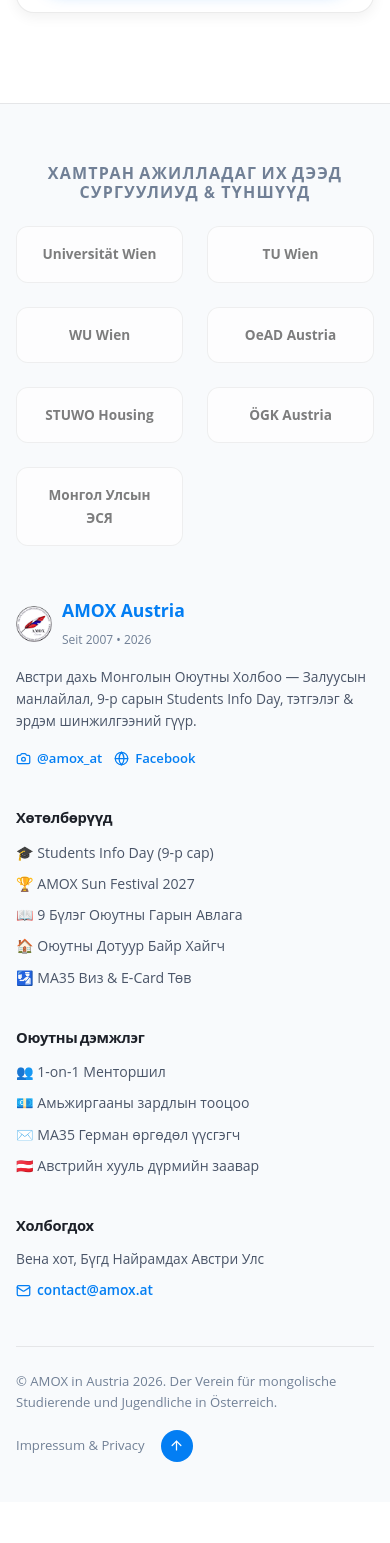
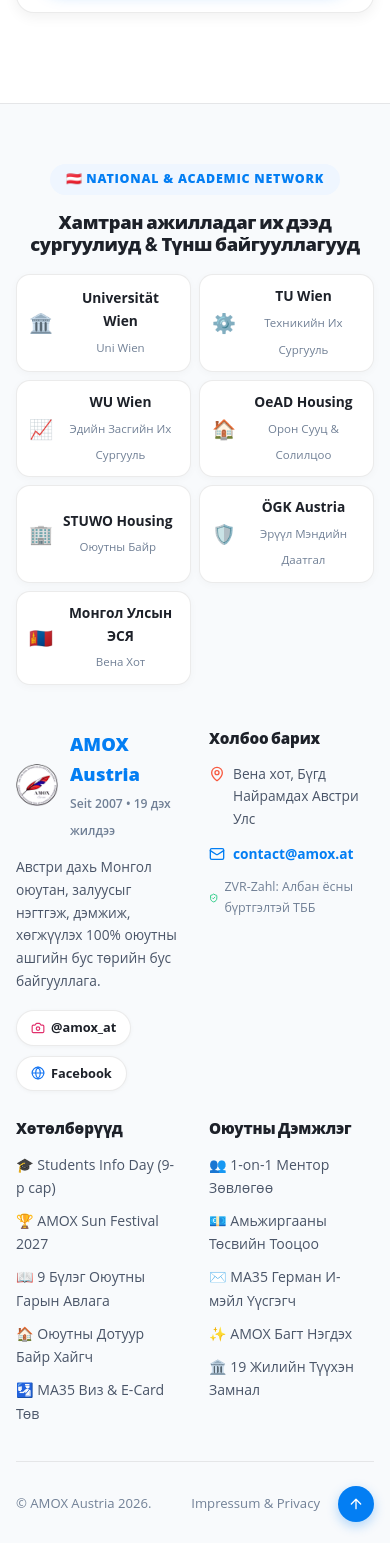
Before and after one commit to bkoenig-coder/amox, a React (Vite) app: page / in a window 390 px wide. Shown: the part 9185-10728 px from the top of the page. Before the commit the page ends 10687 px from the top, so only its background shows below. Built offline with nearby package versions, Linux system fonts and the light colour scheme.

Commit message:
Redesign footer with parallel responsive columns, partner badges, and modern styling

```diff
--- a/src/components/Footer.tsx
+++ b/src/components/Footer.tsx
@@ -1,6 +1,6 @@
 import React from 'react';
 import { Link } from 'react-router-dom';
-import { Camera, Globe, ArrowUp, Mail } from 'lucide-react';
+import { Camera, Globe, ArrowUp, Mail, MapPin, ExternalLink, GraduationCap, ShieldCheck, Heart } from 'lucide-react';
 
 export const Footer: React.FC = () => {
   const scrollToTop = () => {
@@ -8,184 +8,336 @@
   };
 
   const partners = [
-    { name: 'Universität Wien', type: 'Uni' },
-    { name: 'TU Wien', type: 'Tech Uni' },
-    { name: 'WU Wien', type: 'Business' },
-    { name: 'OeAD Austria', type: 'Exchange' },
-    { name: 'STUWO Housing', type: 'Dorm' },
-    { name: 'ÖGK Austria', type: 'Insurance' },
-    { name: 'Монгол Улсын ЭСЯ', type: 'Embassy' }
+    { name: 'Universität Wien', type: 'Uni Wien', icon: '🏛️' },
+    { name: 'TU Wien', type: 'Техникийн Их Сургууль', icon: '⚙️' },
+    { name: 'WU Wien', type: 'Эдийн Засгийн Их Сургууль', icon: '📈' },
+    { name: 'OeAD Housing', type: 'Орон Сууц & Солилцоо', icon: '🏠' },
+    { name: 'STUWO Housing', type: 'Оюутны Байр', icon: '🏢' },
+    { name: 'ÖGK Austria', type: 'Эрүүл Мэндийн Даатгал', icon: '🛡️' },
+    { name: 'Монгол Улсын ЭСЯ', type: 'Вена Хот', icon: '🇲🇳' }
   ];
 
   return (
-    <footer style={{ backgroundColor: '#F8FAFC', borderTop: '1px solid var(--border)', padding: '60px 0 40px' }}>
+    <footer className="amox-footer">
       <div className="container">
         {/* National & Academic Partners Showcase */}
-        <div style={{ textAlign: 'center', marginBottom: 50 }}>
+        <div style={{ textAlign: 'center', marginBottom: 44 }}>
+          <div
+            style={{
+              display: 'inline-flex',
+              alignItems: 'center',
+              gap: 8,
+              padding: '5px 16px',
+              borderRadius: 'var(--radius-pill)',
+              background: '#EFF6FF',
+              color: 'var(--aiesec-blue)',
+              fontSize: '0.78rem',
+              fontWeight: 800,
+              letterSpacing: '0.06em',
+              textTransform: 'uppercase',
+              marginBottom: 16
+            }}
+          >
+            <span>🇦🇹 National &amp; Academic Network</span>
+          </div>
+
           <h4
             style={{
               fontFamily: 'var(--font-heading)',
-              fontSize: '1rem',
-              fontWeight: 700,
-              textTransform: 'uppercase',
-              letterSpacing: '0.08em',
-              color: 'var(--text-muted)',
-              marginBottom: 24
+              fontSize: 'clamp(1.15rem, 2.5vw, 1.35rem)',
+              fontWeight: 800,
+              color: 'var(--text-main)',
+              marginBottom: 20
             }}
           >
-            Хамтран ажилладаг их дээд сургуулиуд &amp; Түншүүд
+            Хамтран ажилладаг их дээд сургуулиуд &amp; Түнш байгууллагууд
           </h4>
-          <div className="partner-logo-grid">
+
+          {/* Parallel Partner Cards Grid / Scroll */}
+          <div className="partner-parallel-grid">
             {partners.map((p, idx) => (
-              <div key={idx} className="partner-logo-card">
-                <span style={{ fontSize: '0.85rem' }}>{p.name}</span>
+              <div key={idx} className="partner-parallel-card">
+                <span style={{ fontSize: '1.2rem' }}>{p.icon}</span>
+                <div>
+                  <strong style={{ display: 'block', fontSize: '0.86rem', color: 'var(--text-main)' }}>{p.name}</strong>
+                  <span style={{ fontSize: '0.72rem', color: 'var(--text-muted)' }}>{p.type}</span>
+                </div>
               </div>
             ))}
           </div>
         </div>
 
-        {/* Footer Navigation Columns */}
-        <div
-          style={{
-            display: 'grid',
-            gridTemplateColumns: 'repeat(auto-fit, minmax(200px, 1fr))',
-            gap: 40,
-            paddingBottom: 40,
-            borderBottom: '1px solid var(--border)'
-          }}
-        >
+        {/* Parallel Footer Navigation Columns */}
+        <div className="footer-parallel-grid">
+          {/* Column 1: Brand Info */}
+          <div className="footer-col brand-col">
+            <div style={{ display: 'flex', alignItems: 'center', gap: 12, marginBottom: 14 }}>
+              <img src="/assets/logo.png" alt="AMOX Logo" style={{ height: 42, width: 'auto' }} />
               <div>
-            <div style={{ display: 'flex', alignItems: 'center', gap: 10, marginBottom: 14 }}>
-              <img src="/assets/logo.png" alt="AMOX Logo" style={{ height: 36, width: 'auto' }} />
-              <div>
-                <strong style={{ fontSize: '1.1rem', color: 'var(--aiesec-blue)', display: 'block' }}>AMOX Austria</strong>
-                <span style={{ fontSize: '0.75rem', color: 'var(--text-muted)' }}>Seit 2007 • 2026</span>
+                <strong style={{ fontSize: '1.15rem', color: 'var(--aiesec-blue)', display: 'block', fontWeight: 800 }}>
+                  AMOX Austria
+                </strong>
+                <span style={{ fontSize: '0.76rem', color: 'var(--text-muted)', fontWeight: 600 }}>
+                  Seit 2007 &bull; 19 дэх жилдээ
+                </span>
               </div>
             </div>
-            <p style={{ fontSize: '0.86rem', color: 'var(--text-sub)', lineHeight: 1.6, marginBottom: 16 }}>
-              Австри дахь Монголын Оюутны Холбоо — Залуусын манлайлал, 9-р сарын Students Info Day, тэтгэлэг &amp; эрдэм шинжилгээний гүүр.
+
+            <p style={{ fontSize: '0.86rem', color: 'var(--text-sub)', lineHeight: 1.65, marginBottom: 18 }}>
+              Австри дахь Монгол оюутан, залуусыг нэгтгэж, дэмжиж, хөгжүүлэх 100% оюутны ашгийн бус төрийн бус байгууллага.
             </p>
-            <div style={{ display: 'flex', gap: 12 }}>
+
+            <div style={{ display: 'flex', gap: 10, flexWrap: 'wrap' }}>
               <a
                 href="https://www.instagram.com/amox_at/"
                 target="_blank"
                 rel="noopener noreferrer"
-                style={{
-                  display: 'inline-flex',
-                  alignItems: 'center',
-                  gap: 6,
-                  fontSize: '0.82rem',
-                  color: 'var(--aiesec-blue)',
-                  textDecoration: 'none',
-                  fontWeight: 600
-                }}
+                className="social-pill-btn"
               >
-                <Camera size={15} /> @amox_at
+                <Camera size={14} color="#E1306C" />
+                <span>@amox_at</span>
               </a>
               <a
                 href="https://www.facebook.com/MongolianStudentAssociationInAustria"
                 target="_blank"
                 rel="noopener noreferrer"
-                style={{
-                  display: 'inline-flex',
-                  alignItems: 'center',
-                  gap: 6,
-                  fontSize: '0.82rem',
-                  color: 'var(--aiesec-blue)',
-                  textDecoration: 'none',
-                  fontWeight: 600
-                }}
+                className="social-pill-btn"
               >
-                <Globe size={15} /> Facebook
+                <Globe size={14} color="#1877F2" />
+                <span>Facebook</span>
               </a>
             </div>
           </div>
 
-          <div>
-            <h5 style={{ fontSize: '0.92rem', fontWeight: 700, marginBottom: 14, color: 'var(--text-main)' }}>Хөтөлбөрүүд</h5>
-            <ul style={{ listStyle: 'none', display: 'flex', flexDirection: 'column', gap: 8, fontSize: '0.88rem' }}>
-              <li><Link to="/about#mentor" style={{ textDecoration: 'none', color: 'var(--text-sub)' }}>🎓 Students Info Day (9-р сар)</Link></li>
-              <li><Link to="/sun-festival" style={{ textDecoration: 'none', color: 'var(--text-sub)' }}>🏆 AMOX Sun Festival 2027</Link></li>
-              <li><Link to="/guide" style={{ textDecoration: 'none', color: 'var(--text-sub)' }}>📖 9 Бүлэг Оюутны Гарын Авлага</Link></li>
-              <li><Link to="/housing" style={{ textDecoration: 'none', color: 'var(--text-sub)' }}>🏠 Оюутны Дотуур Байр Хайгч</Link></li>
-              <li><Link to="/visa-insurance" style={{ textDecoration: 'none', color: 'var(--text-sub)' }}>🛂 MA35 Виз &amp; E-Card Төв</Link></li>
-            </ul>
+          {/* Column 2: Contact & Location */}
+          <div className="footer-col contact-col">
+            <h5 className="footer-col-title">Холбоо барих</h5>
+            <div style={{ display: 'flex', flexDirection: 'column', gap: 12, fontSize: '0.86rem' }}>
+              <div style={{ display: 'flex', alignItems: 'flex-start', gap: 8, color: 'var(--text-sub)' }}>
+                <MapPin size={16} color="var(--aiesec-orange)" style={{ flexShrink: 0, marginTop: 3 }} />
+                <span>Вена хот, Бүгд Найрамдах Австри Улс</span>
               </div>
-
-          <div>
-            <h5 style={{ fontSize: '0.92rem', fontWeight: 700, marginBottom: 14, color: 'var(--text-main)' }}>Оюутны дэмжлэг</h5>
-            <ul style={{ listStyle: 'none', display: 'flex', flexDirection: 'column', gap: 8, fontSize: '0.88rem' }}>
-              <li><Link to="/about#mentor" style={{ textDecoration: 'none', color: 'var(--text-sub)' }}>👥 1-on-1 Менторшил</Link></li>
-              <li><Link to="/guide#calculator" style={{ textDecoration: 'none', color: 'var(--text-sub)' }}>💶 Амьжиргааны зардлын тооцоо</Link></li>
-              <li><Link to="/visa-insurance#email-gen" style={{ textDecoration: 'none', color: 'var(--text-sub)' }}>✉️ MA35 Герман өргөдөл үүсгэгч</Link></li>
-              <li><Link to="/about" style={{ textDecoration: 'none', color: 'var(--text-sub)' }}>🇦🇹 Австрийн хууль дүрмийн заавар</Link></li>
-            </ul>
-          </div>
-
-          <div>
-            <h5 style={{ fontSize: '0.92rem', fontWeight: 700, marginBottom: 14, color: 'var(--text-main)' }}>Холбогдох</h5>
-            <p style={{ fontSize: '0.86rem', color: 'var(--text-sub)', marginBottom: 8 }}>
-              Вена хот, Бүгд Найрамдах Австри Улс
-            </p>
               <a
                 href="mailto:contact@amox.at"
                 style={{
                   display: 'inline-flex',
                   alignItems: 'center',
-                gap: 6,
-                fontSize: '0.86rem',
+                  gap: 8,
                   color: 'var(--aiesec-blue)',
                   textDecoration: 'none',
-                fontWeight: 600
+                  fontWeight: 700
                 }}
               >
-              <Mail size={15} /> contact@amox.at
+                <Mail size={16} color="var(--aiesec-blue)" />
+                <span>contact@amox.at</span>
               </a>
+              <div style={{ display: 'flex', alignItems: 'center', gap: 6, color: 'var(--text-muted)', fontSize: '0.78rem' }}>
+                <ShieldCheck size={14} color="var(--aiesec-teal)" />
+                <span>ZVR-Zahl: Албан ёсны бүртгэлтэй ТББ</span>
+              </div>
             </div>
           </div>
 
-        {/* Minimal Legal Footer Matching AIESEC Austria */}
-        <div
-          style={{
-            display: 'flex',
-            flexWrap: 'wrap',
-            justifyContent: 'space-between',
-            alignItems: 'center',
-            paddingTop: 24,
-            gap: 16,
-            fontSize: '0.82rem',
-            color: 'var(--text-muted)'
-          }}
-        >
-          <div>
-            <span>© AMOX in Austria 2026. </span>
-            <span>Der Verein für mongolische Studierende und Jugendliche in Österreich.</span>
+          {/* Column 3: Programs & Events */}
+          <div className="footer-col links-col">
+            <h5 className="footer-col-title">Хөтөлбөрүүд</h5>
+            <ul className="footer-links-list">
+              <li><Link to="/about#mentor">🎓 Students Info Day (9-р сар)</Link></li>
+              <li><Link to="/sun-festival">🏆 AMOX Sun Festival 2027</Link></li>
+              <li><Link to="/guide">📖 9 Бүлэг Оюутны Гарын Авлага</Link></li>
+              <li><Link to="/housing">🏠 Оюутны Дотуур Байр Хайгч</Link></li>
+              <li><Link to="/visa-insurance">🛂 MA35 Виз &amp; E-Card Төв</Link></li>
+            </ul>
           </div>
 
-          <div style={{ display: 'flex', gap: 16, alignItems: 'center' }}>
-            <Link to="/about" style={{ color: 'var(--text-muted)', textDecoration: 'none' }}>Impressum &amp; Privacy</Link>
+          {/* Column 4: Student Support */}
+          <div className="footer-col links-col">
+            <h5 className="footer-col-title">Оюутны Дэмжлэг</h5>
+            <ul className="footer-links-list">
+              <li><Link to="/about#mentor">👥 1-on-1 Ментор Зөвлөгөө</Link></li>
+              <li><Link to="/guide#calculator">💶 Амьжиргааны Төсвийн Тооцоо</Link></li>
+              <li><Link to="/visa-insurance#email-generator">✉️ MA35 Герман И-мэйл Үүсгэгч</Link></li>
+              <li><Link to="/about#board">✨ AMOX Багт Нэгдэх</Link></li>
+              <li><Link to="/about#history">🏛️ 19 Жилийн Түүхэн Замнал</Link></li>
+            </ul>
+          </div>
+        </div>
+
+        {/* Minimal Legal Footer Bar */}
+        <div className="footer-legal-bar">
+          <div style={{ display: 'flex', alignItems: 'center', gap: 8 }}>
+            <span>© AMOX Austria 2026. </span>
+            <span className="legal-verein-text">Der Verein für mongolische Studierende und Jugendliche in Österreich.</span>
+          </div>
+
+          <div style={{ display: 'flex', gap: 18, alignItems: 'center' }}>
+            <Link to="/about" style={{ color: 'var(--text-muted)', textDecoration: 'none', fontSize: '0.82rem' }}>
+              Impressum &amp; Privacy
+            </Link>
             <button
               onClick={scrollToTop}
-              style={{
-                background: 'var(--aiesec-blue)',
-                color: '#FFFFFF',
-                border: 'none',
-                borderRadius: '50%',
-                width: 32,
-                height: 32,
-                display: 'flex',
-                alignItems: 'center',
-                justifyContent: 'center',
-                cursor: 'pointer'
-              }}
+              className="back-to-top-btn"
               title="Дээш буцах"
               aria-label="Back to Top"
             >
-              <ArrowUp size={15} />
+              <ArrowUp size={16} />
             </button>
           </div>
         </div>
       </div>
+
+      <style>{`
+        .amox-footer {
+          background-color: #F8FAFC;
+          border-top: 1.5px solid var(--border);
+          padding: 60px 0 36px;
+          position: relative;
+        }
+
+        /* Top Parallel Partners Grid */
+        .partner-parallel-grid {
+          display: grid;
+          grid-template-columns: repeat(auto-fit, minmax(150px, 1fr));
+          gap: 12px;
+          margin-bottom: 40px;
+        }
+
+        .partner-parallel-card {
+          background: #FFFFFF;
+          border: 1px solid var(--border);
+          border-radius: 14px;
+          padding: 12px 14px;
+          display: flex;
+          align-items: center;
+          gap: 10px;
+          box-shadow: 0 2px 8px rgba(0,0,0,0.03);
+          transition: var(--transition);
+        }
+
+        .partner-parallel-card:hover {
+          transform: translateY(-2px);
+          border-color: var(--aiesec-blue);
+          box-shadow: 0 6px 16px rgba(3, 126, 243, 0.08);
+        }
+
+        /* Main Parallel Footer 4-Column Grid */
+        .footer-parallel-grid {
+          display: grid;
+          grid-template-columns: 1.3fr 1.1fr 1fr 1fr;
+          gap: 36px;
+          padding-bottom: 36px;
+          border-bottom: 1px solid var(--border);
+        }
+
+        .footer-col-title {
+          font-family: var(--font-heading);
+          font-size: 0.95rem;
+          font-weight: 800;
+          margin-bottom: 16px;
+          color: var(--text-main);
+          letter-spacing: -0.01em;
+        }
+
+        .footer-links-list {
+          list-style: none;
+          display: flex;
+          flex-direction: column;
+          gap: 10px;
+          font-size: 0.88rem;
+        }
+
+        .footer-links-list a {
+          text-decoration: none;
+          color: var(--text-sub);
+          transition: var(--transition);
+          display: inline-flex;
+          align-items: center;
+        }
+
+        .footer-links-list a:hover {
+          color: var(--aiesec-blue);
+          transform: translateX(3px);
+        }
+
+        .social-pill-btn {
+          display: inline-flex;
+          align-items: center;
+          gap: 6px;
+          padding: 6px 14px;
+          border-radius: var(--radius-pill);
+          background: #FFFFFF;
+          border: 1px solid var(--border);
+          color: var(--text-main);
+          font-size: 0.8rem;
+          font-weight: 700;
+          text-decoration: none;
+          box-shadow: 0 1px 4px rgba(0,0,0,0.04);
+          transition: var(--transition);
+        }
+
+        .social-pill-btn:hover {
+          border-color: var(--aiesec-blue);
+          color: var(--aiesec-blue);
+          transform: translateY(-2px);
+        }
+
+        /* Bottom Legal Bar */
+        .footer-legal-bar {
+          display: flex;
+          justify-content: space-between;
+          align-items: center;
+          flex-wrap: wrap;
+          padding-top: 24px;
+          gap: 16px;
+          font-size: 0.82rem;
+          color: var(--text-muted);
+        }
+
+        .back-to-top-btn {
+          background: var(--aiesec-blue);
+          color: #FFFFFF;
+          border: none;
+          border-radius: 50%;
+          width: 36px;
+          height: 36px;
+          display: flex;
+          align-items: center;
+          justify-content: center;
+          cursor: pointer;
+          transition: var(--transition);
+          box-shadow: 0 4px 12px rgba(3, 126, 243, 0.3);
+        }
+
+        .back-to-top-btn:hover {
+          background: var(--aiesec-blue-dark);
+          transform: translateY(-2px);
+        }
+
+        /* Responsive Breakpoints - Parallel 2-Column Grid on Mobile/Tablet */
+        @media (max-width: 992px) {
+          .footer-parallel-grid {
+            grid-template-columns: 1fr 1fr;
+            gap: 28px;
+          }
+          .partner-parallel-grid {
+            grid-template-columns: repeat(auto-fit, minmax(130px, 1fr));
+            gap: 8px;
+          }
+          .partner-parallel-card {
+            padding: 10px 12px;
+          }
+        }
+
+        @media (max-width: 600px) {
+          .partner-parallel-grid {
+            grid-template-columns: repeat(2, 1fr);
+            gap: 8px;
+          }
+          .legal-verein-text {
+            display: none;
+          }
+        }
+      `}</style>
     </footer>
   );
 };
```
Lines whose indentation alone changed are shown as unchanged.
